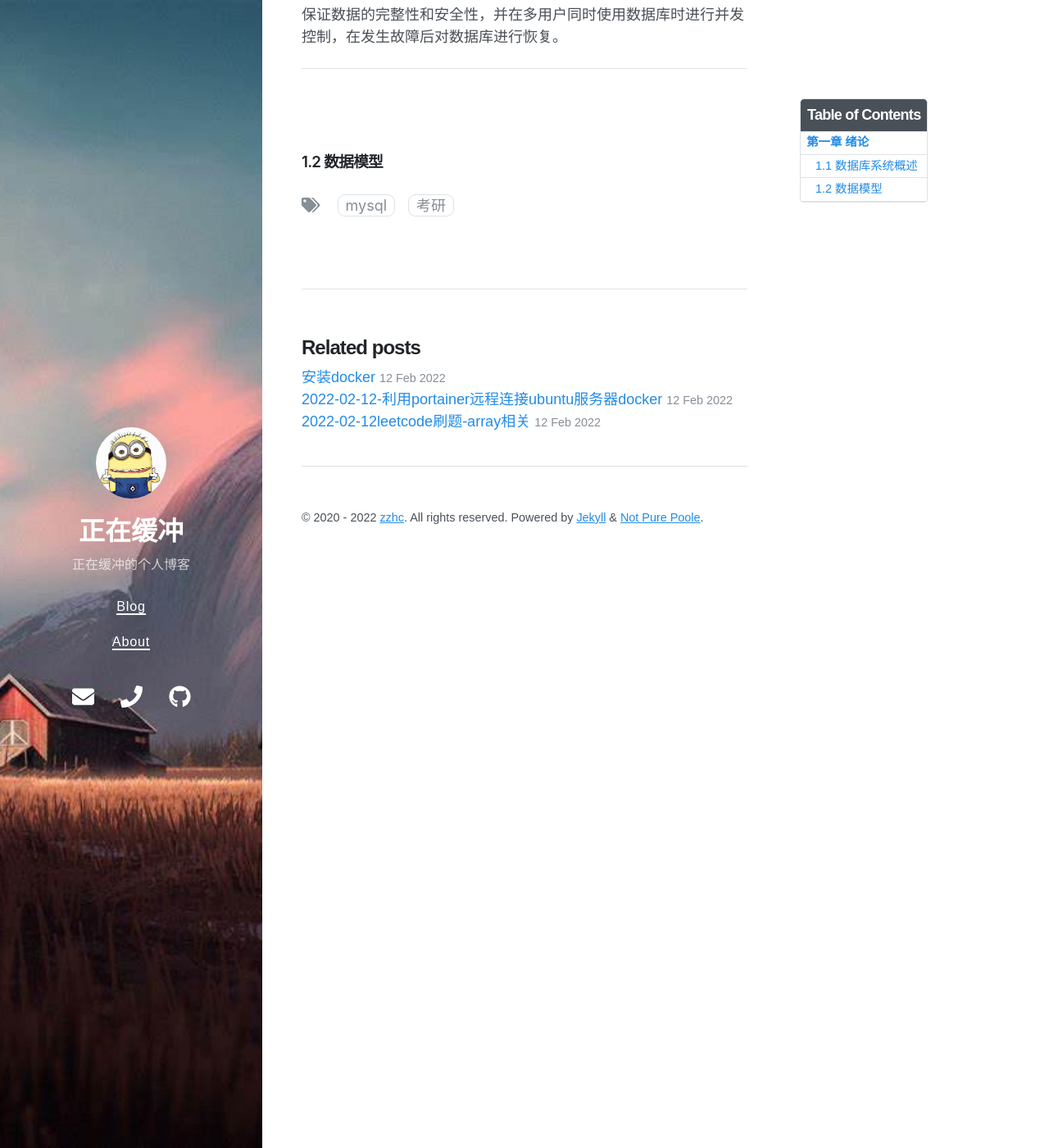
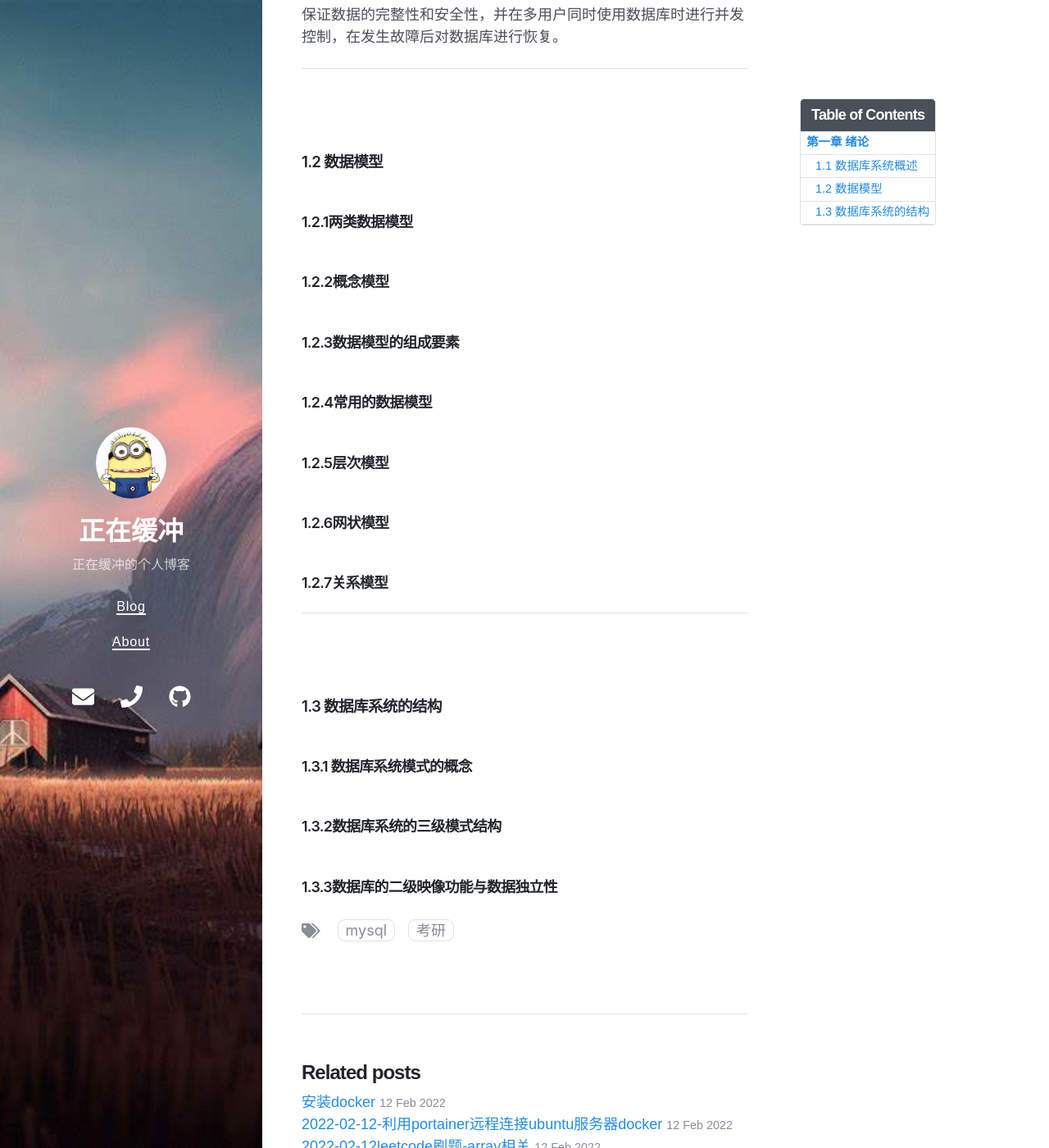
Before and after one commit to Zzhc3321/personal-blog.github.io, a Jekyll site: the page built from _posts/2022-02-12-数据库系统概论-绪论.md, in a window 1280 px wide and 1400 px high, scrolled down 1919 px. Shown: the whole window at 82% size. Built offline with Jekyll 4.4.1, drawn with Linux system fonts in a browser that asks for light colours; nearby versions of some CDN libraries.

Commit message:
修改文件: _posts/2022-02-12-数据库系统概论-绪论.md

```diff
--- a/_posts/2022-02-12-数据库系统概论-绪论.md
+++ b/_posts/2022-02-12-数据库系统概论-绪论.md
@@ -76,7 +76,50 @@ author: zzhc
 
 
 
+***
 
+<br>
+<br>
+### 1.2 数据模型
+
+
+
+
+
+<br>
+#### 1.2.1两类数据模型
+
+
+
+
+
+<br>
+#### 1.2.2概念模型
+
+
+<br>
+#### 1.2.3数据模型的组成要素
+
+
+<br>
+#### 1.2.4常用的数据模型
+
+
+
+
+<br>
+#### 1.2.5层次模型
+
+
+
+<br>
+#### 1.2.6网状模型
+
+
+
+
+<br>
+#### 1.2.7关系模型
 
 
 
@@ -90,4 +133,28 @@ author: zzhc
 
 <br>
 <br>
-### 1.2 数据模型
+### 1.3 数据库系统的结构
+
+
+
+
+
+
+
+
+<br>
+#### 1.3.1 数据库系统模式的概念
+
+
+
+<br>
+#### 1.3.2数据库系统的三级模式结构
+
+
+
+
+
+
+
+<br>
+#### 1.3.3数据库的二级映像功能与数据独立性
```
